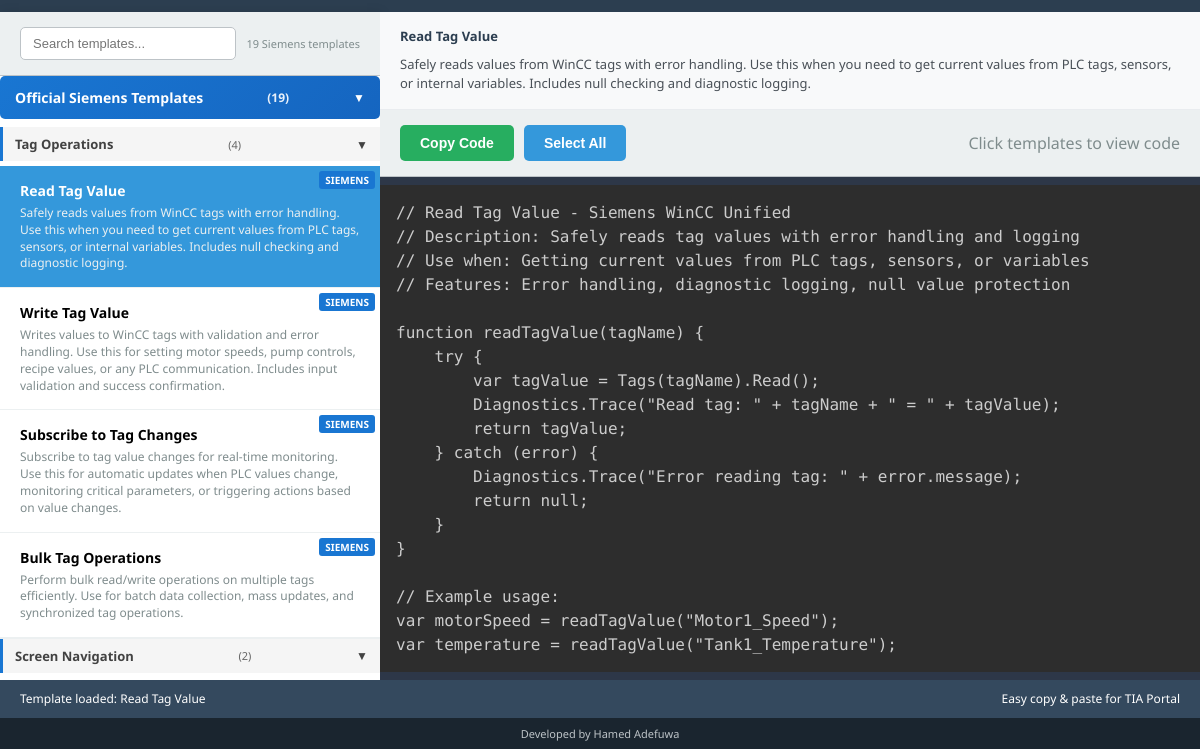
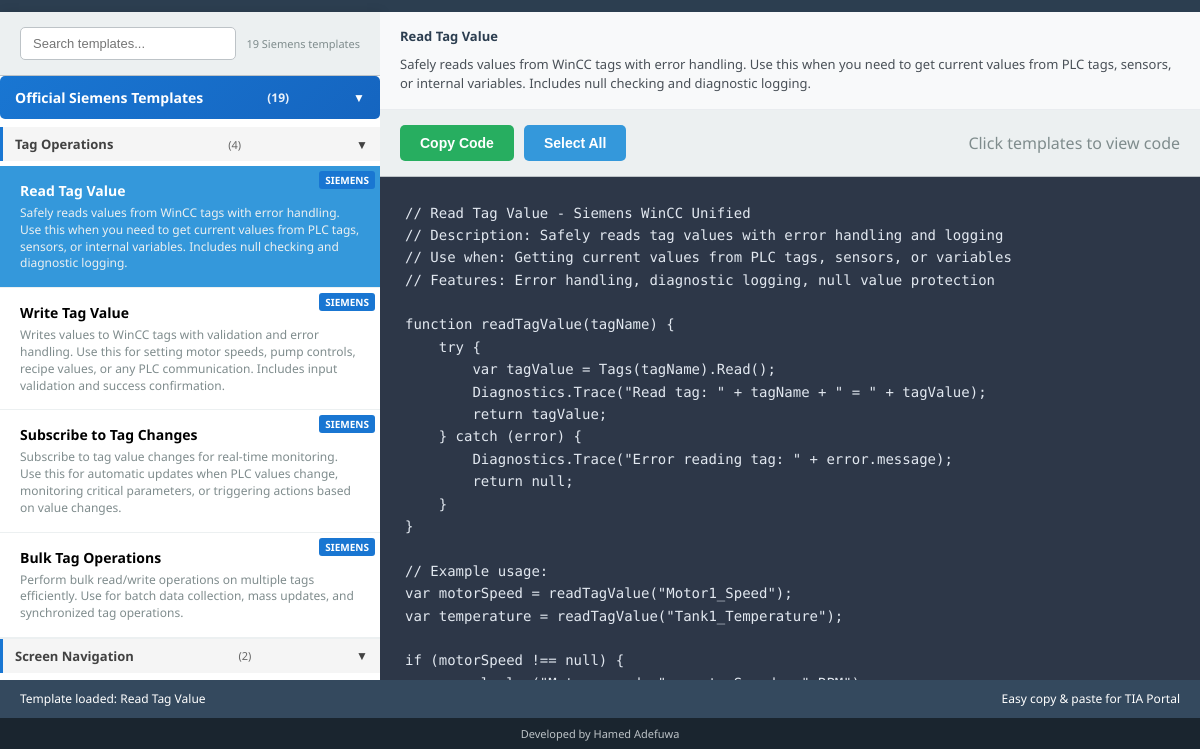
Before and after one commit to hadefuwa/Unified-JS-Pro-Scripter, an Electron app: page index.html in a window 1200 px wide. Shown: the part 51-800 px from the top of the page. Drawn offline with nearby package versions, Linux system fonts and the light colour scheme.

Commit message:
Fix text selection bug and restore working code editor - Clean, reliable code display with perfect text selection and copy/paste functionality

```diff
--- a/index.html
+++ b/index.html
@@ -6,7 +6,7 @@
     <link rel="icon" type="image/png" sizes="16x16" href="assets/favicon2.png">
     <link rel="shortcut icon" href="assets/favicon2.png">
 
-    <!-- Prism.js for syntax highlighting -->
+    <!-- Add simple, reliable Prism.js for syntax highlighting -->
     <link href="https://cdnjs.cloudflare.com/ajax/libs/prism/1.29.0/themes/prism-tomorrow.min.css" rel="stylesheet" />
     <script src="https://cdnjs.cloudflare.com/ajax/libs/prism/1.29.0/components/prism-core.min.js"></script>
     <script src="https://cdnjs.cloudflare.com/ajax/libs/prism/1.29.0/components/prism-javascript.min.js"></script>
@@ -131,41 +131,37 @@
         .btn.delete { background: #e74c3c; }
         .btn.delete:hover { background: #c0392b; }
 
-        .code-display {
-            flex: 1; font-family: 'Consolas', monospace; font-size: 14px;
-            border: none; padding: 25px; resize: none; outline: none;
-            background: #2d3748; color: #e2e8f0; line-height: 1.6; white-space: pre-wrap;
-            overflow-y: auto;
-        }
-
-        /* Syntax highlighting container */
+        /* Simple, reliable code container */
         .code-container {
-            flex: 1; position: relative; background: #2d3748;
-        }
-
-        .code-highlighted {
-            position: absolute; top: 0; left: 0; right: 0; bottom: 0;
-            padding: 25px; font-family: 'Consolas', monospace; font-size: 14px;
-            line-height: 1.6; overflow-y: auto; background: transparent;
-            pointer-events: none; z-index: 1;
+            flex: 1; background: #2d3748;
         }
 
         .code-display {
-            position: absolute; top: 0; left: 0; right: 0; bottom: 0;
+            width: 100%; height: 100%;
             padding: 25px; font-family: 'Consolas', monospace; font-size: 14px;
-            border: none; resize: none; outline: none;
-            background: transparent; color: transparent; caret-color: #e2e8f0;
-            line-height: 1.6; white-space: pre-wrap; z-index: 2;
+            background: #2d3748; color: #e2e8f0;
+            line-height: 1.6; white-space: pre-wrap;
+            overflow-y: auto; cursor: text;
+            border: none; outline: none; resize: none;
+            /* Perfect text selection */
+            -webkit-user-select: text;
+            -moz-user-select: text;
+            -ms-user-select: text;
+            user-select: text;
         }
 
-        /* Override Prism theme colors for better visibility */
-        .token.comment { color: #718096; }
-        .token.string { color: #68d391; }
-        .token.number { color: #f6ad55; }
-        .token.keyword { color: #9f7aea; }
-        .token.function { color: #63b3ed; }
-        .token.operator { color: #f687b3; }
-        .token.punctuation { color: #e2e8f0; }
+        /* Beautiful text selection */
+        .code-display::selection {
+            background: #4299e1;
+            color: white;
+        }
+
+        .code-display::-moz-selection {
+            background: #4299e1;
+            color: white;
+        }
+
+        /* Clean, simple code display */
 
         .status-bar {
             background: #34495e; color: white; padding: 10px 20px;
@@ -374,7 +370,6 @@
             </div>
 
             <div class="code-container">
-                <pre class="code-highlighted"><code class="language-javascript" id="codeHighlighted"></code></pre>
                 <textarea class="code-display" id="codeDisplay" readonly
                     placeholder="Select a template from the left to view WinCC JavaScript code..."></textarea>
             </div>
--- a/renderer.js
+++ b/renderer.js
@@ -6,7 +6,6 @@
     // Get DOM elements
     const categoriesContainer = document.getElementById('categoriesContainer');
     const codeDisplay = document.getElementById('codeDisplay');
-    const codeHighlighted = document.getElementById('codeHighlighted');
     const copyBtn = document.getElementById('copyBtn');
     const selectAllBtn = document.getElementById('selectAllBtn');
     const editBtn = document.getElementById('editBtn');
@@ -54,16 +53,6 @@
         }
 
         setupEventListeners();
-        setupScrollSync();
-    }
-
-    function setupScrollSync() {
-        // Synchronize scrolling between textarea and highlighted code
-        codeDisplay.addEventListener('scroll', function() {
-            const highlightedContainer = codeHighlighted.parentElement;
-            highlightedContainer.scrollTop = codeDisplay.scrollTop;
-            highlightedContainer.scrollLeft = codeDisplay.scrollLeft;
-        });
     }
 
     function setupEventListeners() {
@@ -234,12 +223,6 @@
         // Load template content
         currentTemplate = templateId;
         codeDisplay.value = template.code;
-
-        // Apply syntax highlighting
-        codeHighlighted.textContent = template.code;
-        if (typeof Prism !== 'undefined') {
-            Prism.highlightElement(codeHighlighted);
-        }
 
         descriptionTitle.textContent = template.title;
         descriptionText.textContent = template.description;
@@ -466,5 +449,9 @@
         input.click();
     }
 
+
+
+
+
     console.log('🎯 Enhanced Template Browser Ready! You can now add custom templates.');
 });
```
